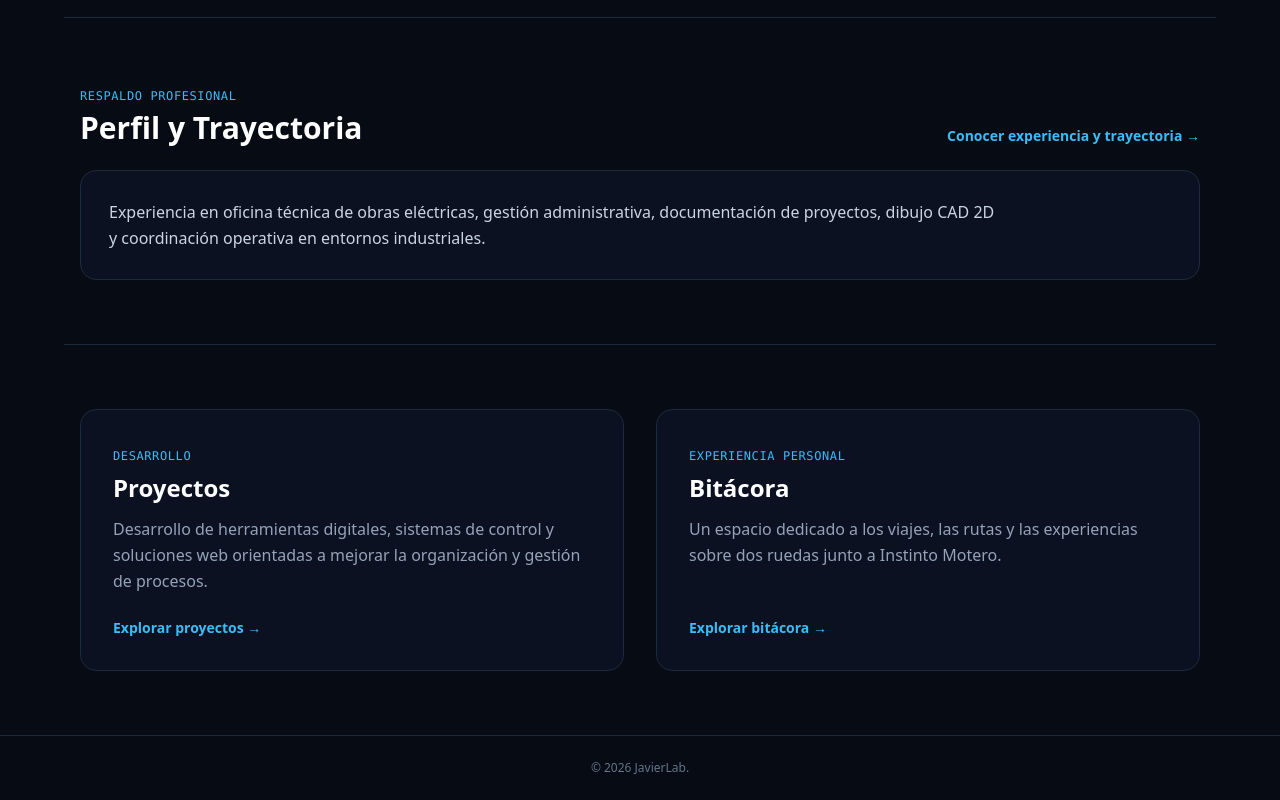
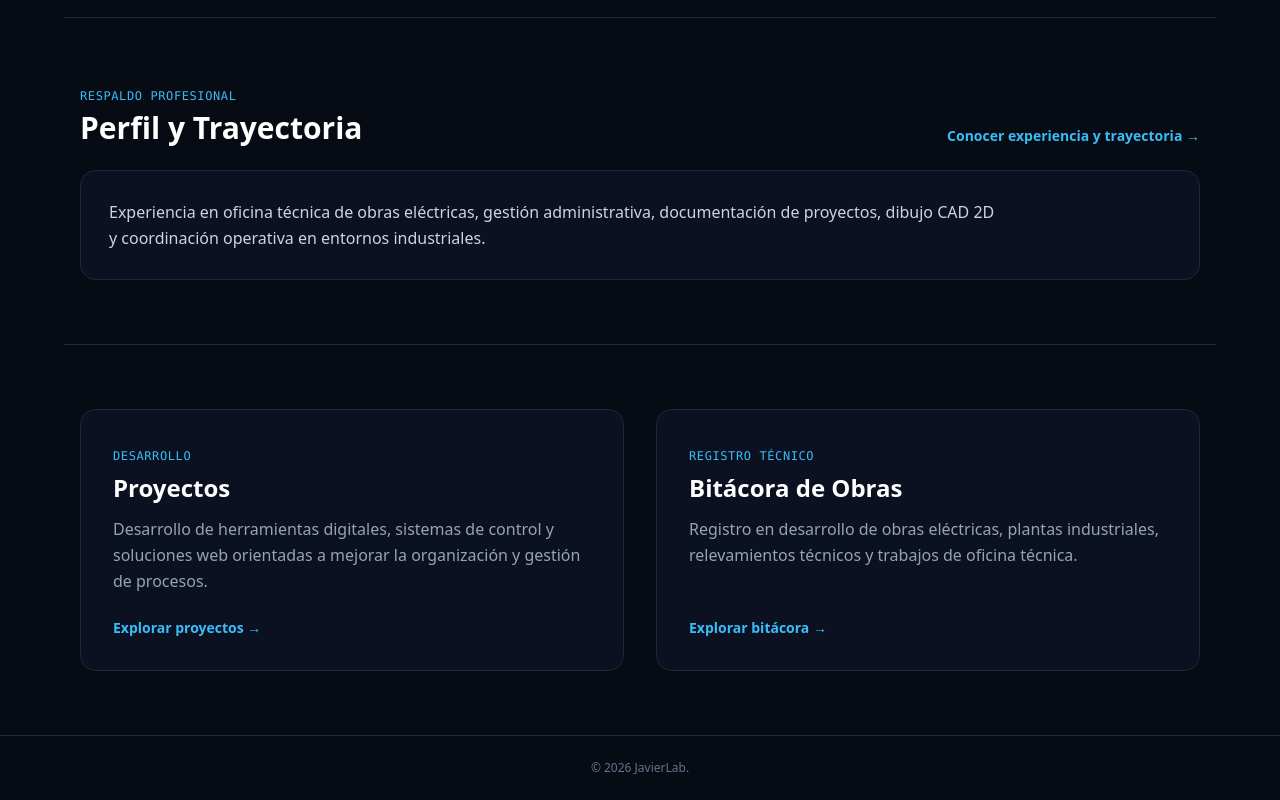
Before and after one commit to javierlab/hub-personal, a plain HTML site: page index.html in a window 1280 px wide. Shown: the part 1259-2059 px from the top of the page. Drawn offline with nearby package versions, Linux system fonts and the light colour scheme.

Commit message:
feat: correccion de texto de bitacora

```diff
--- a/index.html
+++ b/index.html
@@ -220,13 +220,13 @@
         <!-- Bitácora -->
         <div class="bg-panel/60 p-8 rounded-2xl border border-borde flex flex-col justify-between">
           <div>
-            <span class="text-xs font-mono text-electrico uppercase tracking-wider">EXPERIENCIA PERSONAL</span>
-            <h2 class="text-2xl font-bold text-white mt-1.5 mb-3">Bitácora</h2>
+            <span class="text-xs font-mono text-electrico uppercase tracking-wider">REGISTRO TÉCNICO</span>
+            <h2 class="text-2xl font-bold text-white mt-1.5 mb-3">Bitácora de Obras</h2>
             <p class="text-slate-400 text-base leading-relaxed">
-              Un espacio dedicado a los viajes, las rutas y las experiencias sobre dos ruedas junto a Instinto Motero.
+              Registro en desarrollo de obras eléctricas, plantas industriales, relevamientos técnicos y trabajos de oficina técnica.
             </p>
           </div>
-          <a href="instinto-motero.html" class="text-electrico hover:text-electricoHover text-sm font-semibold mt-6 inline-flex items-center gap-1.5">
+          <a href="bitacora.html" class="text-electrico hover:text-electricoHover text-sm font-semibold mt-6 inline-flex items-center gap-1.5">
             Explorar bitácora &rarr;
           </a>
         </div>
```
